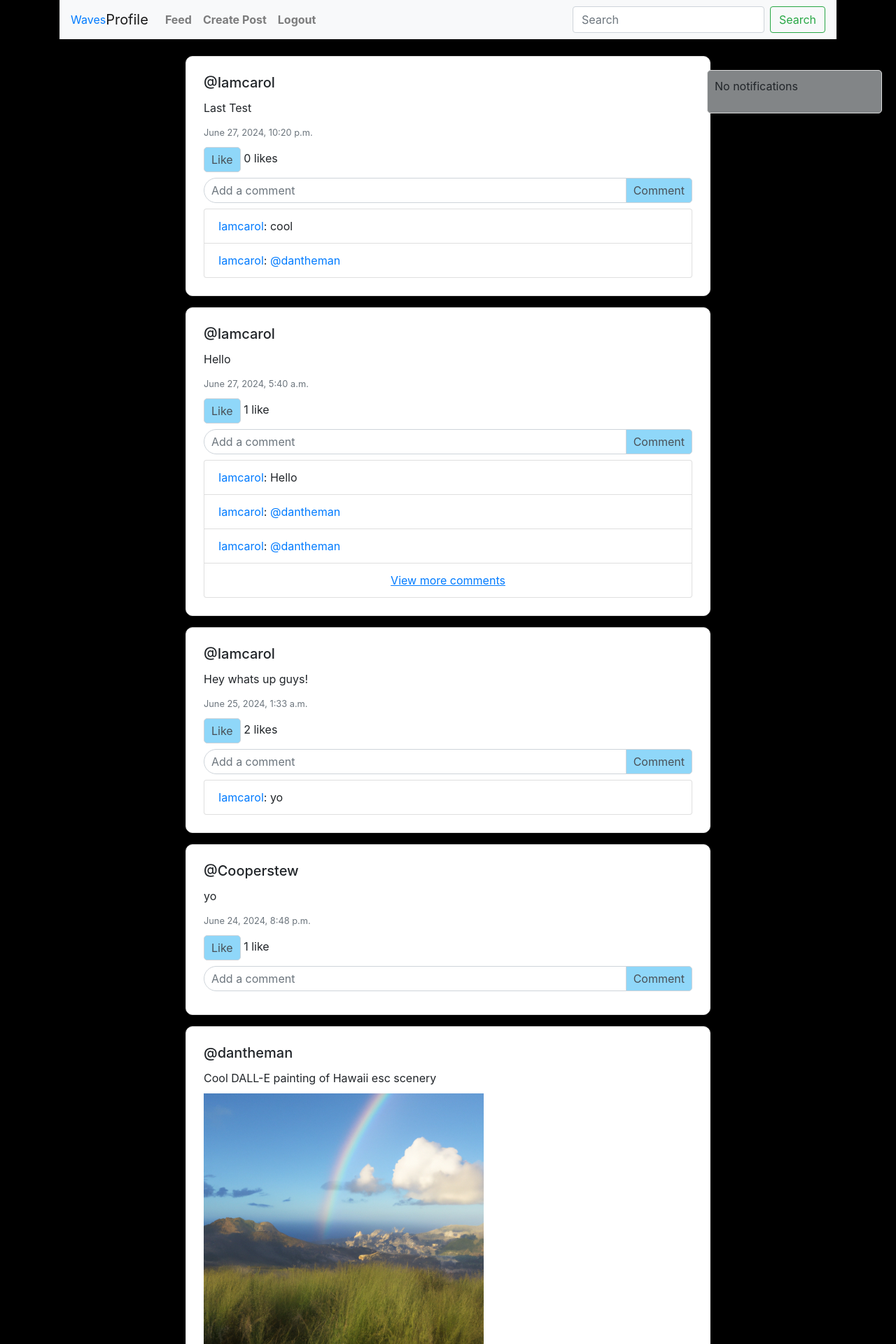
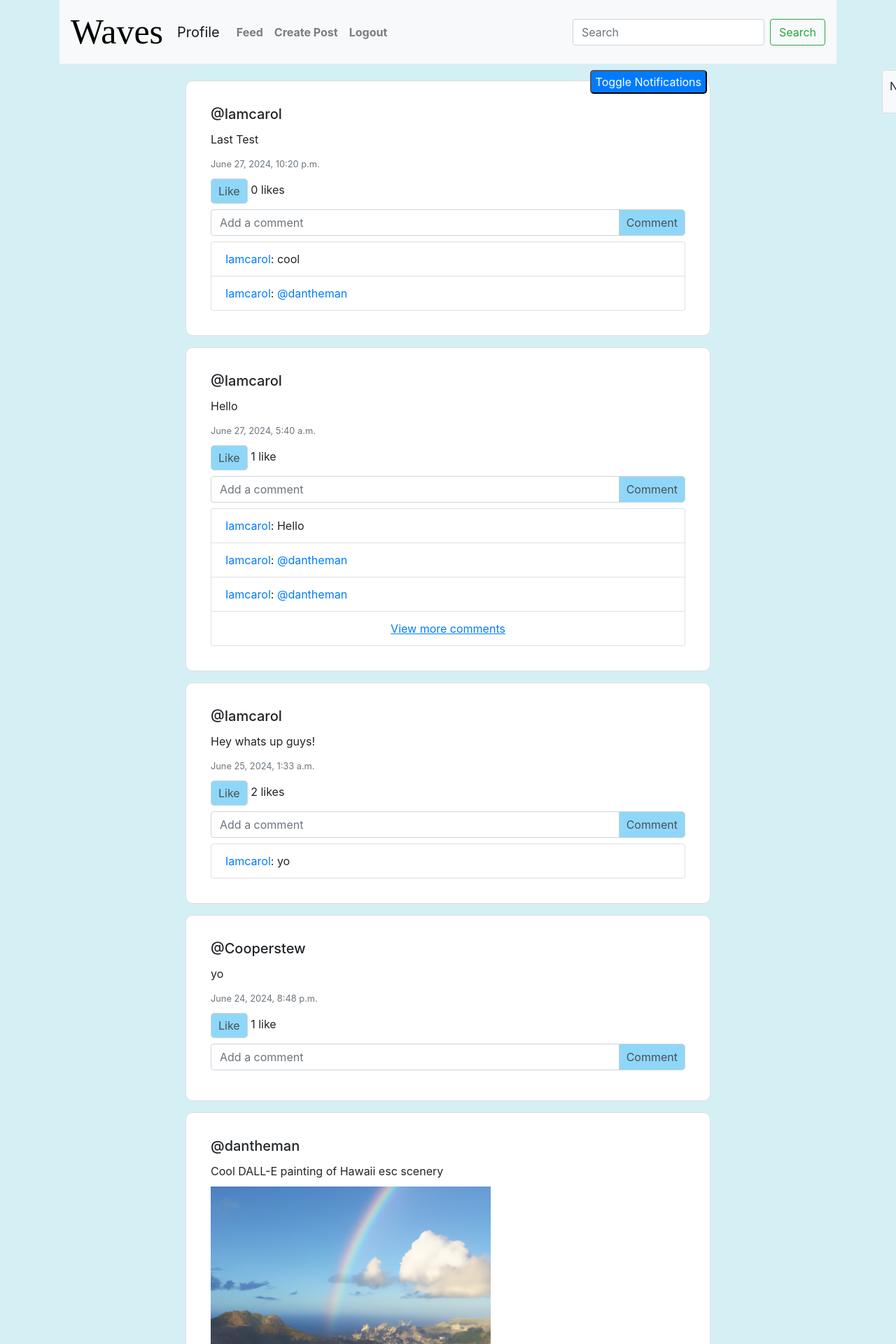
Before and after one commit to Dcroth99/Waves-Interact-, a Django app: page /posts/feed/ in a window 1280 px wide. Shown: the top 1920 px of the page at 70% size. Run offline with Django 4.2, Linux system fonts and the light colour scheme; a user stored in the database is signed in; data comes from the database, SQL or seed files in the repository; some libraries are stand-ins or nearby versions.

Commit message:
navbartoggle1

```diff
--- a/posts/templates/base.html
+++ b/posts/templates/base.html
@@ -7,55 +7,23 @@
     <link rel="stylesheet" href="https://maxcdn.bootstrapcdn.com/bootstrap/4.0.0/css/bootstrap.min.css">
     {% load static %}
     <style>
+        .container {
+            border-radius: 10px;
+        }
         body {
-            background-color: rgb(0, 0, 0);
+            background-color: rgb(213, 240, 245);
+        }
+        .H1FEED {
+            font-family: serif;
+            color: rgb(0, 0, 0);
+            font-size: 50px;
+            padding-right: 20px;
+        }
+        .H1FEED:hover {
+            text-decoration: none;
         }
         .navbar {
             margin-bottom: 20px;
-        }
-        .btn-submit {
-            background-color: #007bff;
-            color: white;
-            border-radius: 25px;
-            padding: 10px 20px;
-            text-decoration: none;
-            font-size: 1.1em;
-            font-weight: bold;
-        }
-        .btn-submit:hover {
-            background-color: #0056b3;
-        }
-        .post-image {
-            max-width: 100%;
-            height: auto;
-            max-height: 200px; /* Reduced max-height */
-            object-fit: cover;
-        }
-        .btn-delete {
-            background-color: #dc3545;
-            color: white;
-            border-radius: 5px;
-            padding: 5px 10px;
-            text-decoration: none;
-        }
-        .btn-delete:hover {
-            background-color: #c82333;
-        }
-        .btn-like, .btn-comment {
-            background-color: #f8f9fa;
-            border: 1px solid #ced4da;
-            border-radius: 5px;
-            padding: 5px 10px;
-            text-decoration: none;
-            color: #495057;
-        }
-        .btn-like:hover, .btn-comment:hover {
-            background-color: #e2e6ea;
-        }
-        .comment-input {
-            border-radius: 25px;
-            padding: 5px 10px;
-            border: 1px solid #ced4da;
         }
         .navbar-brand-logo {
             font-family: 'Pacifico', cursive;
@@ -67,34 +35,30 @@
         .nav-link {
             font-weight: bold;
         }
-        .notifications, .messages {
+        .notifications {
             position: fixed;
             top: 100px;
+            right: 20px;
             width: 250px;
             max-height: 400px;
             overflow-y: auto;
-            background: #828587;
+            background: #f8f9fa;
             border: 1px solid #ddd;
             border-radius: 5px;
             padding: 10px;
+            transition: transform 0.3s ease;
         }
-        .notifications {
-            right: 20px;
-        }
-        .messages {
-            left: 20px;
-        }
-        .notification, .message {
+        .notification {
             border-bottom: 1px solid #ddd;
             padding: 10px 0;
         }
-        .notification:last-child, .message:last-child {
+        .notification:last-child {
             border-bottom: none;
         }
-        .notification.unread, .message.unread {
+        .notification.unread {
             font-weight: bold;
         }
-        .btn-clear-notifications, .btn-clear-messages {
+        .btn-clear-notifications {
             background-color: #6f6f6f;
             color: white;
             border-radius: 5px;
@@ -105,18 +69,34 @@
             margin-bottom: 10px;
             font-size: 12px;
         }
-        .btn-clear-notifications:hover, .btn-clear-messages:hover {
+        .btn-clear-notifications:hover {
             background-color: #433e3f;
         }
-        .card {
-            margin-bottom: 1rem; /* Adjust spacing between posts */
-            padding: 10px; /* Reduce padding within cards */
+        .btn-toggle-notifications {
+            position: fixed;
+            top: 100px;
+            right: 270px;
+            background-color: #007bff;
+            color: white;
+            border-radius: 5px;
+            padding: 3px 6px;
+            cursor: pointer;
+            z-index: 1000;
         }
-        .card-body {
-            padding: 10px; /* Reduce padding within card body */
-            max-width: 800px;
+        .notifications.hidden {
+            transform: translateX(100%);
         }
     </style>
+    <script>
+        document.addEventListener('DOMContentLoaded', function () {
+            const notifications = document.querySelector('.notifications');
+            const toggleButton = document.querySelector('.btn-toggle-notifications');
+
+            toggleButton.addEventListener('click', function () {
+                notifications.classList.toggle('hidden');
+            });
+        });
+    </script>
 </head>
 <body>
     <div class="container">
@@ -145,7 +125,8 @@
             </div>
         </nav>
 
-        <div class="notifications">
+        <button class="btn-toggle-notifications">Toggle Notifications</button>
+        <div class="notifications hidden">
             {% if notifications %}
                 <a href="{% url 'clear_notifications' %}" class="btn btn-clear-notifications">Clear Notifications</a>
                 {% for notification in notifications %}
```
Also changed, not shown: users/templates/base.html (+86 -59 lines).
